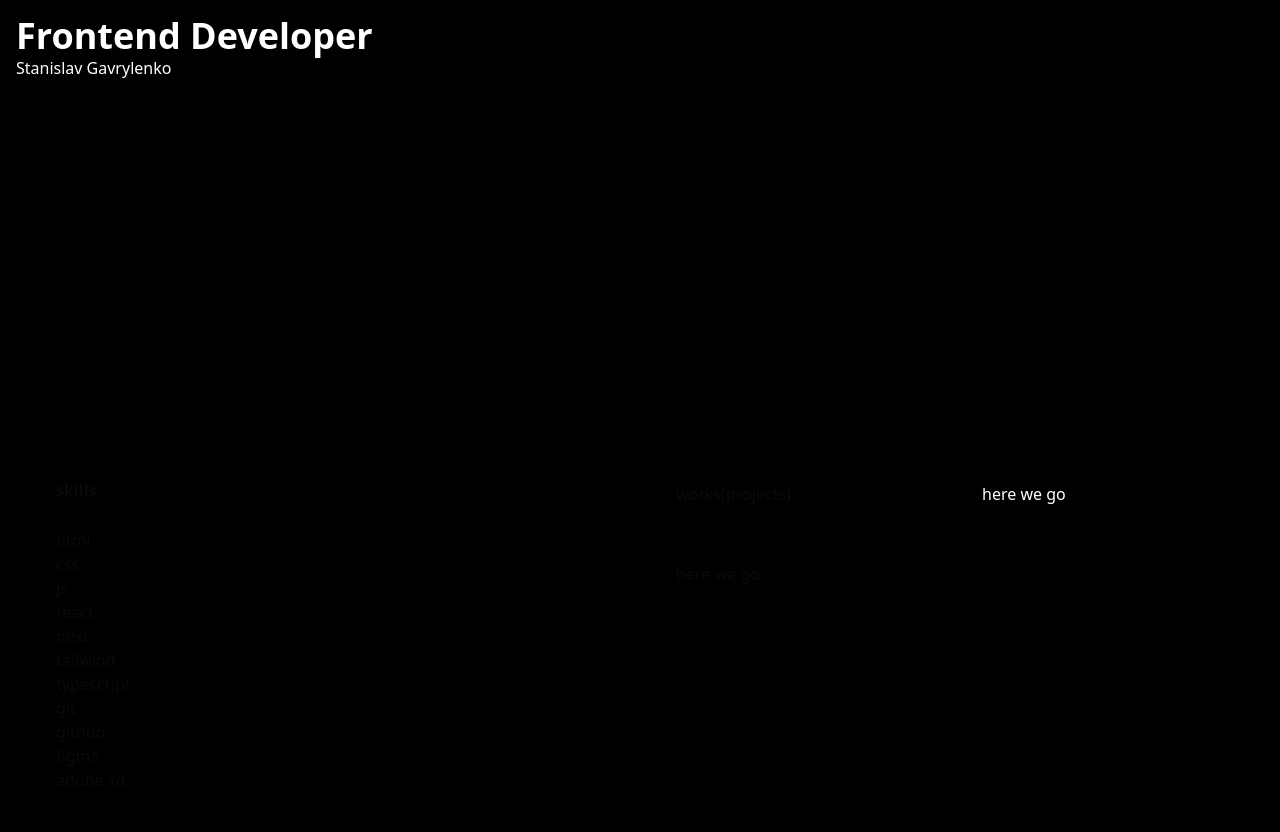
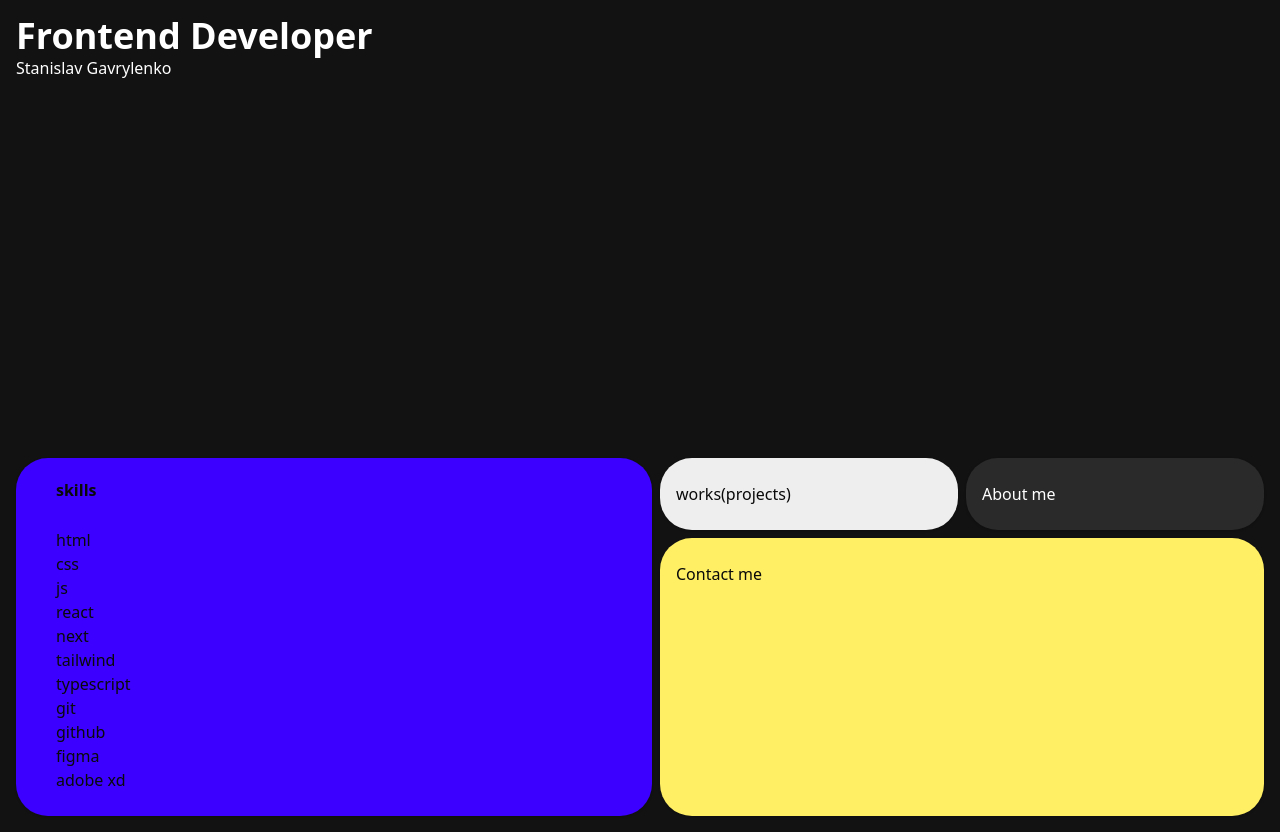
Before and after one commit to Stasn13/Portfolio, a Next.js app: page / in a window 1280 px wide. Built offline with nearby package versions, Linux system fonts and the light colour scheme.

Commit message:
update color tokens

```diff
--- a/src/app/globals.css
+++ b/src/app/globals.css
@@ -5,8 +5,7 @@
 
 :root {
   --radius: 0.625rem;
-  --background: #000000;
-  --background-blue: #2D00FF;
+  --background: #131213;
   --foreground: oklch(0.145 0 0);
   --card: oklch(1 0 0);
   --card-foreground: oklch(0.145 0 0);
@@ -37,6 +36,11 @@
   --sidebar-accent-foreground: oklch(0.205 0 0);
   --sidebar-border: oklch(0.922 0 0);
   --sidebar-ring: oklch(0.708 0 0);
+
+  --background-card-1: #3B00FF;
+  --background-card-2: #EEE;
+  --background-card-3: #2A2A2A;
+  --background-card-4: #FFEF64;
 }
 
 @theme inline {
@@ -77,6 +81,10 @@
   --radius-md: calc(var(--radius) - 2px);
   --radius-lg: var(--radius);
   --radius-xl: calc(var(--radius) + 4px);
+  --color-background-card-1: var(--background-card-1);
+  --color-background-card-2: var(--background-card-2);
+  --color-background-card-3: var(--background-card-3);
+  --color-background-card-4: var(--background-card-4);
 }
 
 .dark {
@@ -111,6 +119,8 @@
   --sidebar-accent-foreground: oklch(0.985 0 0);
   --sidebar-border: oklch(1 0 0 / 10%);
   --sidebar-ring: oklch(0.556 0 0);
+
+  --background-card: #3B00FF;
 }
 
 @layer base {
--- a/src/app/page.tsx
+++ b/src/app/page.tsx
@@ -35,15 +35,16 @@ export default function Home() {
                 works(projects)
               </Card>
               <Card className="bg-background-card-3 border-none flex-1 text-white rounded-4xl">
-                here we go
+                About me
               </Card>
             </div>
             <Card className="bg-background-card-4 border-none flex-2 rounded-4xl">
-              here we go
+              Contact me
             </Card>
           </div>
         </div>
       </section>
+      <section></section>
     </div>
   );
 }
--- /dev/null
+++ b/src/app/tailwind.config.js
@@ -0,0 +1,19 @@
+/** @type {import('tailwindcss').Config} */
+module.exports = {
+  content: [
+    './src/pages/**/*.{js,ts,jsx,tsx,mdx}',
+    './src/components/**/*.{js,ts,jsx,tsx,mdx}',
+    './src/app/**/*.{js,ts,jsx,tsx,mdx}',
+  ],
+  theme: {
+    extend: {
+      colors: {
+        foreground: 'var(--foreground)',
+        background: 'var(--background)',
+        card: 'var(--card)',
+        cardForeground: 'var(--card-foreground)',
+      },
+    },
+  },
+  plugins: [],
+}
```
